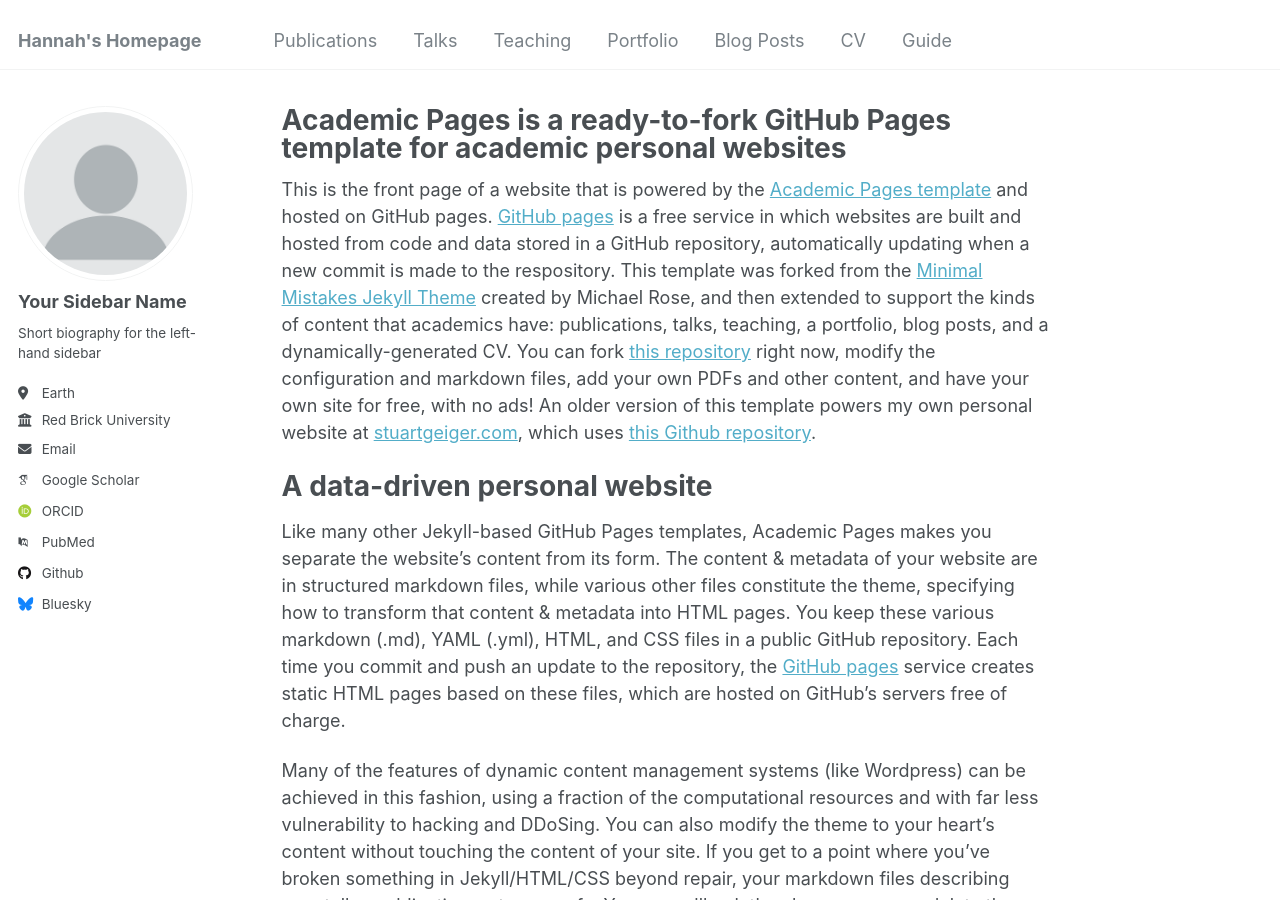
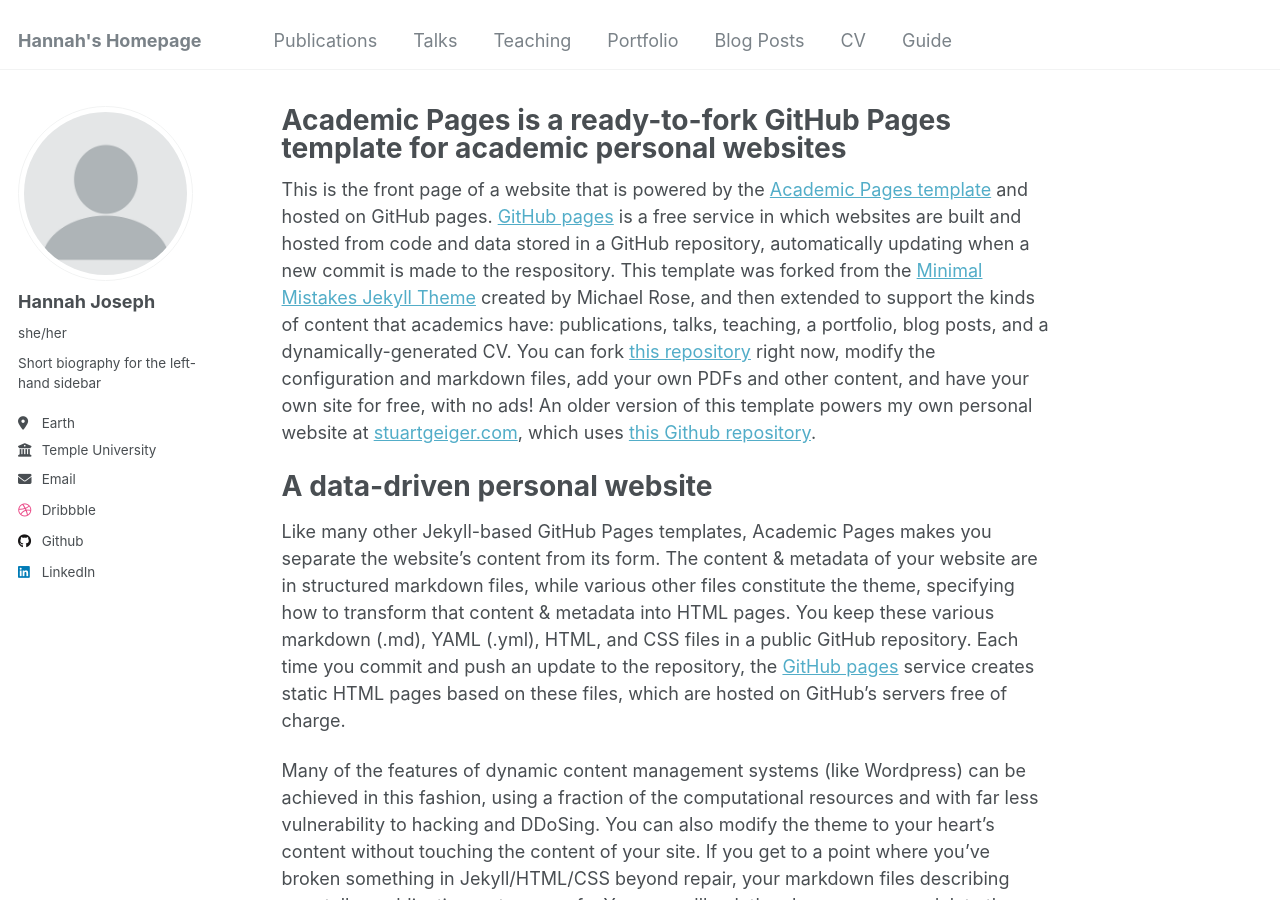
Before and after one commit to hannah-joseph/hannah-joseph.github.io, a Jekyll site: the page built from _pages/about.md, in a window 1280 px wide and 900 px high. Built offline with Jekyll 4.4.1, drawn with Linux system fonts in a browser that asks for light colours; some web fonts are replaced.

Commit message:
Update _config.yml

```diff
--- a/_config.yml
+++ b/_config.yml
@@ -22,33 +22,33 @@ repository               : "hannah-joseph/hannah-joseph.github.io"
 author:
   # Biographic information
   avatar           : "profile.png"
-  name             : "Your Sidebar Name"
-  pronouns         : # example: "she/her"
+  name             : "Hannah Joseph"
+  pronouns         : "she/her"
   bio              : "Short biography for the left-hand sidebar"
   location         : "Earth"
-  employer         : "Red Brick University"
+  employer         : "Temple University"
   uri              : # URL
   email            : "none@example.org"
 
   # Academic websites
   arxiv            : # URL - Update with the correct link to your profile
-  googlescholar    : "https://scholar.google.com/citations?user=PS_CX0AAAAAJ"
+  googlescholar    : #"https://scholar.google.com/citations?user=PS_CX0AAAAAJ"
   impactstory      : # URL
-  orcid            : "http://orcid.org/yourorcidurl"
+  orcid            : #"http://orcid.org/yourorcidurl"
   semantic         : # URL
-  pubmed           : "https://www.ncbi.nlm.nih.gov/pubmed/?term=john+snow"
+  pubmed           : #"https://www.ncbi.nlm.nih.gov/pubmed/?term=john+snow"
   researchgate     : # URL
 
   # Repositories and software development
   bitbucket        : # Username - Update with your username on the site
   codepen          : # Username
-  dribbble         : # Username
+  dribbble         : "hannah-joseph"
   github           : "academicpages"
   kaggle           : # Username
   stackoverflow    : # User number or user number and name (i.e., use "1" or "1/jeff-atwood")
 
   # Social media
-  bluesky          : "bsky.app" # Replace this with you Bluesky username
+  bluesky          : #"bsky.app" # Replace this with you Bluesky username
   facebook         : # Username
   flickr           : # Username
   foursquare       : # Username
@@ -57,7 +57,7 @@ author:
   keybase          : # Username
   instagram        : # Username
   lastfm           : # Username
-  linkedin         : # Username
+  linkedin         : hannah-joseph18
   mastodon         : # URL
   medium           : # URL
   pinterest        : # Username
```
